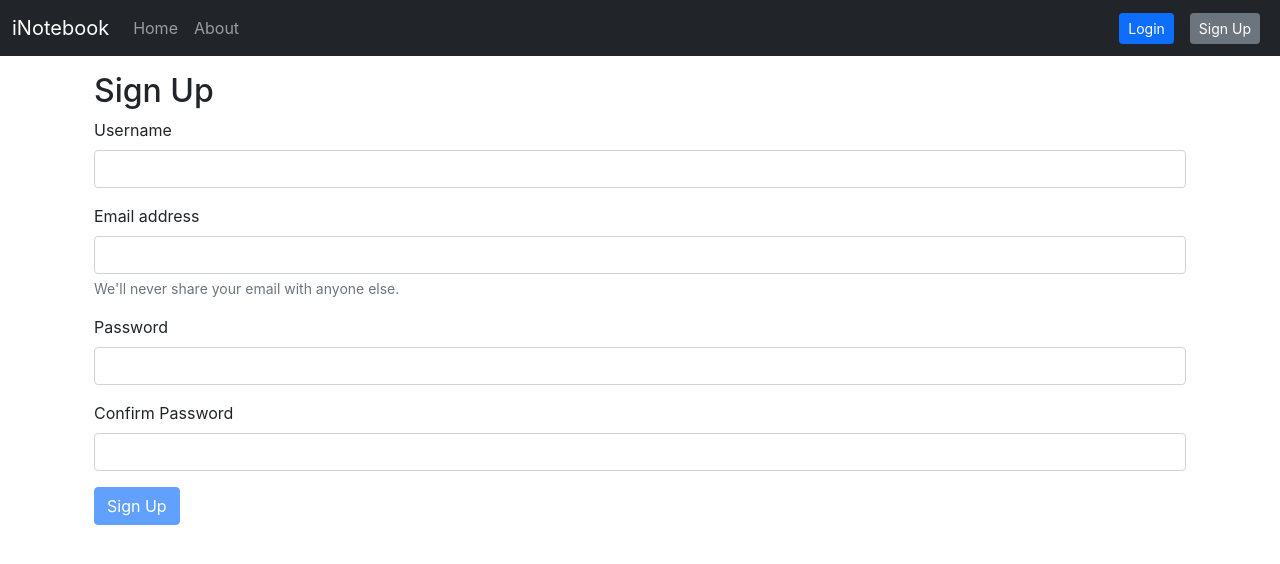
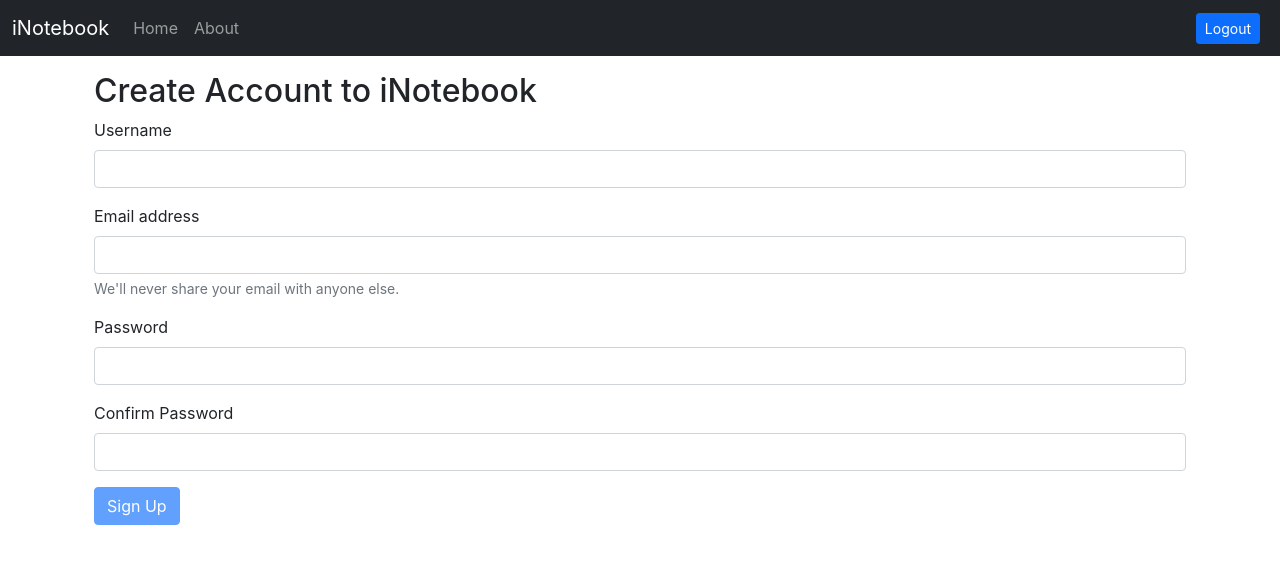
Before and after one commit to Fenil-13/iNotebook-frontend, a React (Create React App) app: page /signup in a window 1280 px wide. Shown: the top 564 px of the page. Built offline with nearby package versions, Linux system fonts and the light colour scheme; sample sign-in values are in the browser's storage.

Commit message:
Auth Token Added

```diff
--- a/src/App.js
+++ b/src/App.js
@@ -1,6 +1,6 @@
 import './App.css';
-import { useState } from 'react';
-import { Routes, Route } from "react-router-dom";
+import { useState, useEffect } from 'react';
+import { Routes, Route, useNavigate } from "react-router-dom";
 import Home from './components/Home';
 import About from './components/About';
 import Navbar from './components/Navbar';
@@ -9,6 +9,7 @@ import Alert from './components/Alert';
 import Login from './components/Login';
 import Signup from './components/Signup';
 function App() {
+  const navigate = useNavigate()
   const [alert, setAlert] = useState(null)
   const showAlert = (message, type) => {
     setAlert({
@@ -19,6 +20,11 @@ function App() {
       setAlert(null)
     }, 2000);
   }
+  useEffect(() => {
+    if (!localStorage.getItem('authToken')) {
+      navigate('/login')
+    }
+  }, [])
   return (
     <>
       <NoteState>
--- a/src/components/Home.js
+++ b/src/components/Home.js
@@ -1,12 +1,17 @@
 import React from 'react'
 import Notes from './Notes'
+import { useNavigate } from 'react-router-dom'
 
 export default function Home(props) {
     const { showAlert } = props
+    const navigate = useNavigate()
+    if (!localStorage.getItem('authToken')) {
+        navigate('/login')
+    }
+    console.log()
     return (
         <div>
             <Notes showAlert={showAlert} />
-
         </div>
     )
 }
--- a/src/components/Login.js
+++ b/src/components/Login.js
@@ -29,7 +29,7 @@ export default function Login(props) {
     return (
         <>
             <div className="container my-3">
-                <h2 className=''>Login</h2>
+                <h2 className=''>Login to contiune to iNotebook</h2>
                 <form onSubmit={handleSubmit}>
                     <div className="mb-3">
                         <label htmlFor="email" className="form-label">Email address</label>
--- a/src/components/Navbar.js
+++ b/src/components/Navbar.js
@@ -1,8 +1,13 @@
 import React from 'react'
-import { Link, useLocation } from "react-router-dom";
+import { Link, useLocation, useNavigate } from "react-router-dom";
 
 export default function Navbar() {
     let location = useLocation();
+    const navigate = useNavigate()
+    const logoutUser = () => {
+        localStorage.removeItem('authToken')
+        navigate('/')
+    }
     return (
         <>
             <nav className="navbar navbar-expand-lg navbar-dark bg-dark">
@@ -20,8 +25,15 @@ export default function Navbar() {
                                 <Link className={`nav-link ${location.pathname === "/about" ? "active" : ""}`} to="/about">About</Link>
                             </li>
                         </ul>
-                        <Link type="button" to="/login" className="btn btn-primary btn-sm mx-2">Login</Link>
-                        <Link type="button" to="/signup" className="btn btn-secondary btn-sm mx-2">Sign Up</Link>
+                        {
+                            localStorage.getItem('authToken') ?
+                                <button type="button" onClick={logoutUser} className="btn btn-primary btn-sm mx-2">Logout</button> :
+                                <form className="d-flex">
+                                    <Link type="button" to="/login" className="btn btn-primary btn-sm mx-2">Login</Link>
+                                    <Link type="button" to="/signup" className="btn btn-secondary btn-sm mx-2">Sign Up</Link>
+                                </form>
+                        }
+
                     </div>
                 </div>
             </nav>
--- a/src/components/Notes.js
+++ b/src/components/Notes.js
@@ -2,7 +2,11 @@ import React, { useContext, useEffect, useRef, useState } from "react";
 import noteContext from "../context/notes/noteContext";
 import NoteItem from "./NoteItem";
 import AddNote from "./AddNote";
+import { useNavigate } from 'react-router-dom'
+
 export default function Notes(props) {
+    const navigate = useNavigate()
+
     const { notes, getNotes, editNote } = useContext(noteContext);
     const [currentNode, setCurrentNote] = useState({
         eid: "",
@@ -13,7 +17,12 @@ export default function Notes(props) {
     const refUpdate = useRef(null);
     const refEdit = useRef(null);
     useEffect(() => {
-        getNotes();
+        if (!localStorage.getItem('authToken')) {
+            navigate('/login')
+        } else {
+            getNotes();
+        }
+
     }, []);
 
     const updateNote = (currentNote) => {
--- a/src/components/Signup.js
+++ b/src/components/Signup.js
@@ -37,7 +37,7 @@ export default function Signup(props) {
     return (
         <>
             <div className="container my-3">
-                <h2>Sign Up</h2>
+                <h2>Create Account to iNotebook</h2>
                 <form onSubmit={handleSubmit}>
                     <div className="mb-3">
                         <label htmlFor="name" className="form-label">Username</label>
--- a/src/context/notes/NoteState.js
+++ b/src/context/notes/NoteState.js
@@ -11,7 +11,7 @@ const NoteState = (props) => {
             method: 'GET',
             headers: {
                 'Content-Type': 'application/json',
-                'auth-token': 'eyJhbGciOiJIUzI1NiIsInR5cCI6IkpXVCJ9.eyJ1c2VyIjp7ImlkIjoiNjFiODJlZWJmNjhlN2ViYjIyNDc3MTdlIn0sImlhdCI6MTYzOTQ2MDU4N30.eZUwaiRUzP3N8K7G8IlgM5AYlNCQNP5jk0c7GKzNnDQ'
+                'auth-token': localStorage.getItem('authToken')
             }
         });
         setNotes(await response.json())
@@ -30,7 +30,7 @@ const NoteState = (props) => {
             method: 'POST',
             headers: {
                 'Content-Type': 'application/json',
-                'auth-token': 'eyJhbGciOiJIUzI1NiIsInR5cCI6IkpXVCJ9.eyJ1c2VyIjp7ImlkIjoiNjFiODJlZWJmNjhlN2ViYjIyNDc3MTdlIn0sImlhdCI6MTYzOTQ2MDU4N30.eZUwaiRUzP3N8K7G8IlgM5AYlNCQNP5jk0c7GKzNnDQ'
+                'auth-token': localStorage.getItem('authToken')
             },
             body: JSON.stringify(sendData)
         });
@@ -49,7 +49,7 @@ const NoteState = (props) => {
             method: 'DELETE',
             headers: {
                 'Content-Type': 'application/json',
-                'auth-token': 'eyJhbGciOiJIUzI1NiIsInR5cCI6IkpXVCJ9.eyJ1c2VyIjp7ImlkIjoiNjFiODJlZWJmNjhlN2ViYjIyNDc3MTdlIn0sImlhdCI6MTYzOTQ2MDU4N30.eZUwaiRUzP3N8K7G8IlgM5AYlNCQNP5jk0c7GKzNnDQ'
+                'auth-token': localStorage.getItem('authToken')
             }
         });
         if (response.status === 200) {
@@ -64,7 +64,7 @@ const NoteState = (props) => {
             method: 'PUT',
             headers: {
                 'Content-Type': 'application/json',
-                'auth-token': 'eyJhbGciOiJIUzI1NiIsInR5cCI6IkpXVCJ9.eyJ1c2VyIjp7ImlkIjoiNjFiODJlZWJmNjhlN2ViYjIyNDc3MTdlIn0sImlhdCI6MTYzOTQ2MDU4N30.eZUwaiRUzP3N8K7G8IlgM5AYlNCQNP5jk0c7GKzNnDQ'
+                'auth-token': localStorage.getItem('authToken')
             },
             body: JSON.stringify({ title: title, description: description, tag: tag })
         });
```
